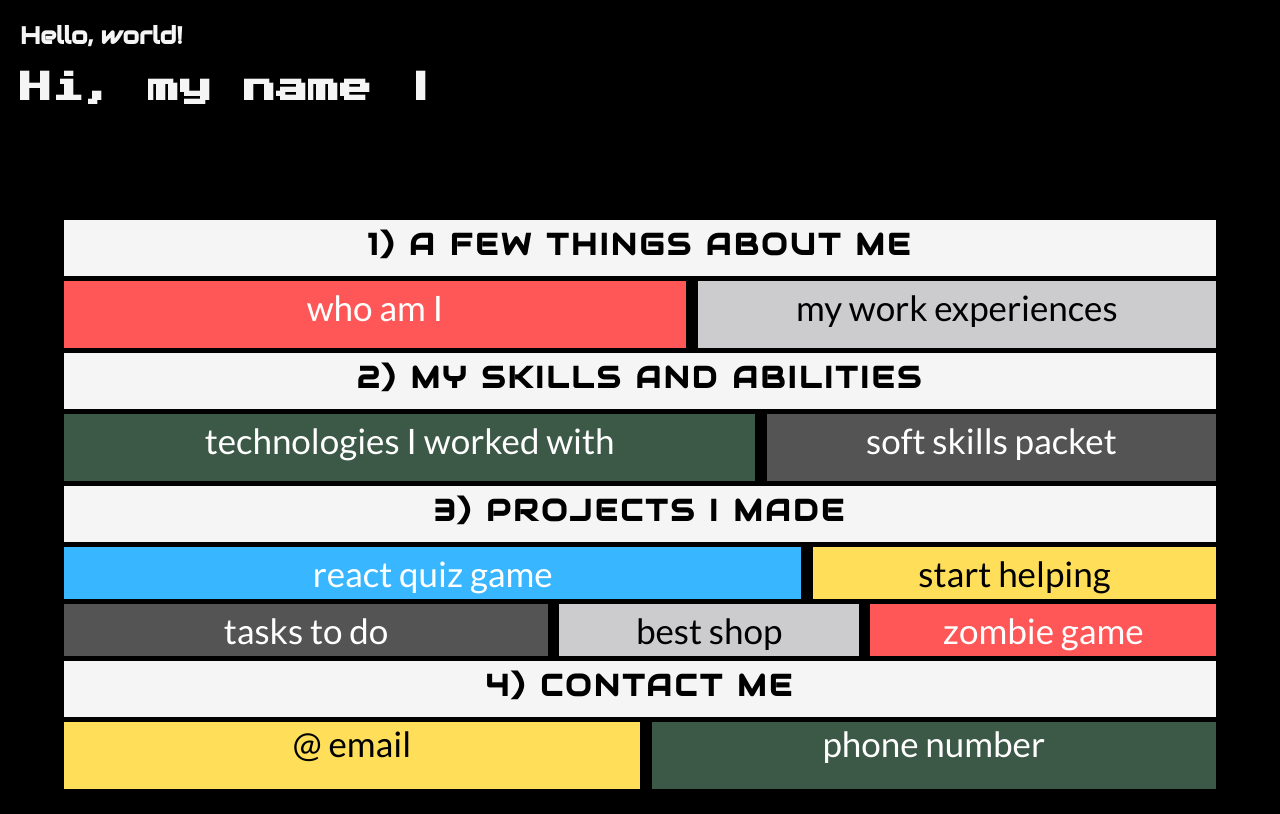
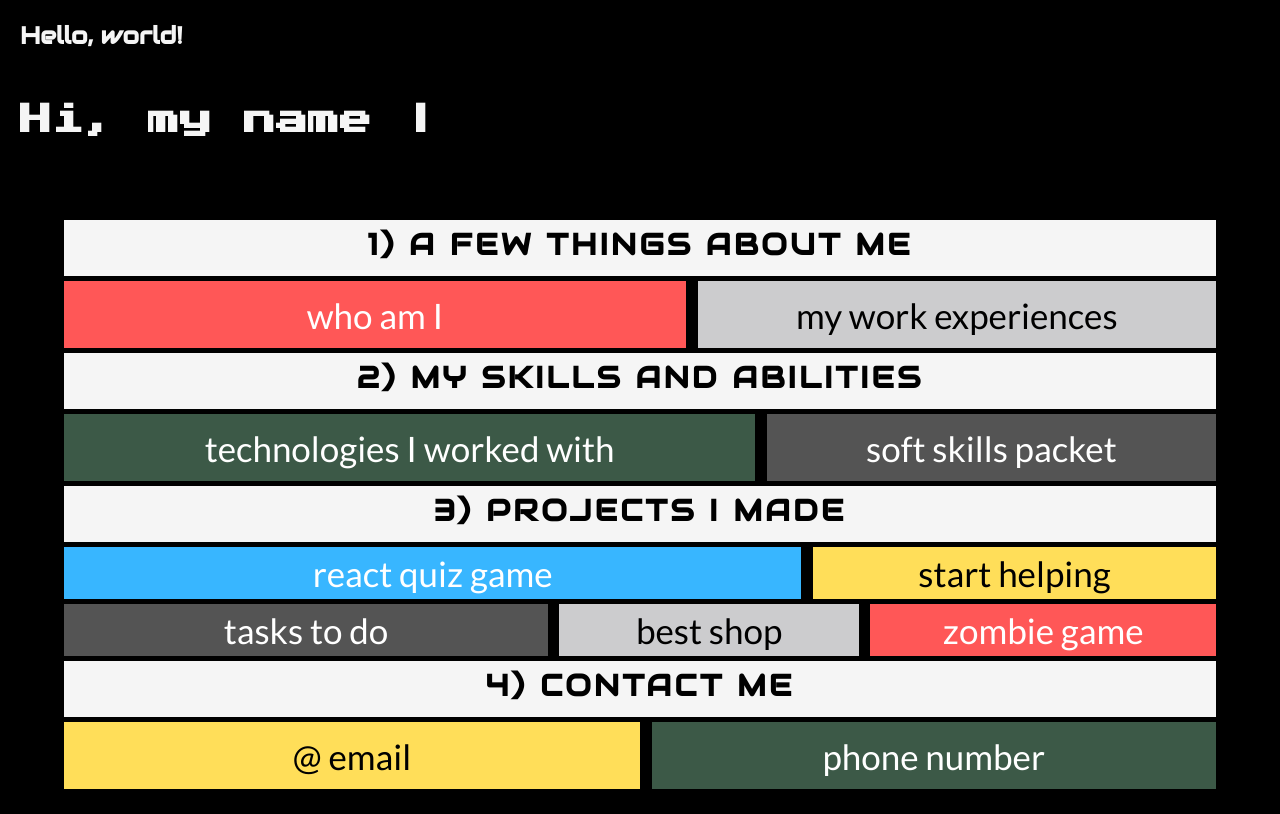
Before and after one commit to pokorra/portfile, a React (Create React App) app: page / in a window 1280 px wide. Built offline with nearby package versions, Linux system fonts and the light colour scheme.

Commit message:
some adjustments to site styles

```diff
--- a/src/components/Content4.js
+++ b/src/components/Content4.js
@@ -16,7 +16,7 @@ const ContactItem = (props) => {
         <div onClick={toggle} className="content-item wrap"
             style={{width: props.width, backgroundColor: props.color, color: props.font}}
         >
-            {contactData}
+           <p className='contact-data'>{contactData} </p>
         </div>
     )
 };
--- a/src/components/ContentItem.js
+++ b/src/components/ContentItem.js
@@ -20,8 +20,8 @@ const ContentItem = (props) => {
        <Link to={props.id} smooth={true} duration={200}
             className='content-item'
             style={{width: props.width, backgroundColor: props.color, color: props.font}}>
-            <div className='content-inner-div' onClick={unRoll}>
-                    {props.text}
+            <div className='content-inner-div' onClick={unRoll}> {props.text}
+                    {/* <p className='content-item-par'> {props.text}</p> */}
 
             </div>
         </Link>
--- a/src/components/Header.js
+++ b/src/components/Header.js
@@ -10,13 +10,13 @@ const Header = () => {
 
     return (
         <div className='hello' id='hello'>
-                <h2>Hello, world!</h2>
+                <h2 className='hello-wrld'>Hello, world!</h2>
             <h1>
                 { count ? (
                     <Typist avgTypingDelay={100} onTypingDone={()=> setCount(0)} >
                     <span>Hi, my name is Patrycja,</span>
                     <Typist.Backspace count={24} delay={1500} />
-                    <span>I am a junior front-end developer </span>
+                    <span>I am a junior front-end developer</span>
                     <Typist.Backspace count={32} delay={1500}/>
                 </Typist>
                 ) : ("")}
--- a/src/scss/config/mediaquery.scss
+++ b/src/scss/config/mediaquery.scss
@@ -145,9 +145,9 @@
         font-size: 20px;
     }
     .hello {
-        min-height: 20vh;
+        min-height: 25vh;
         h1 {
-            font-size: 26px;
+            font-size: 25px;
         }
     }
     .desc-me {
--- a/src/scss/layout/content.scss
+++ b/src/scss/layout/content.scss
@@ -25,4 +25,23 @@
     width: 100%;
     height: 100%;
     padding: 5px;
+    display: flex;
+    justify-content: center;
+    align-items: center;
 }
+// .content-item-par {
+    // font-size: 35px;
+// }
+
+
+.contact-data {
+    padding: 0;
+    margin: 0;
+    height: inherit;
+}
+
+.wrap {
+    display: flex;
+    align-items: center;
+    justify-content: center;
+}
--- a/src/scss/layout/header.scss
+++ b/src/scss/layout/header.scss
@@ -1,7 +1,21 @@
 .header {
     padding: 20px;
+    //testing some:
+
+    align-items: center;
+    border: 3px solid red;
 }
 
 .hello {
     min-height: 25vh;
+    display: flex;
+    flex-direction: column;
+    justify-content: center;
+    position: relative;
 }
+
+.hello-wrld {
+    position: absolute;
+    top: 0;
+    margin: 0;
+}
```
